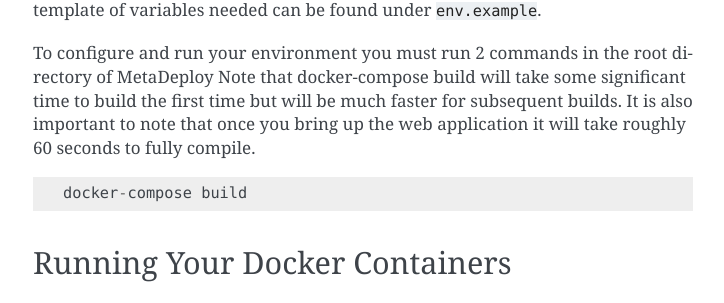
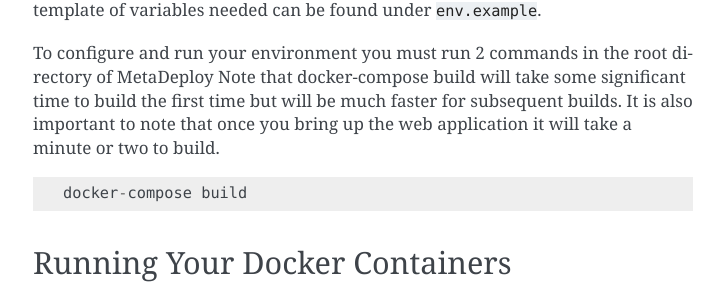
Before and after one commit to SFDO-Tooling/MetaDeploy, a Sphinx documentation site: the page built from docs/running_docker.rst, in a window 1280 px wide and 900 px high, scrolled down 3793 px. Shown: the part 219-522 px from the top of the window, without its empty margins (387-1111 px from the left). Built offline with Sphinx 7.4.7, drawn with Linux system fonts in a browser that asks for light colours.

Commit message:
Update docs/running_docker.rst
Co-Authored-By: James Estevez <jestevez@salesforce.com>

```diff
--- a/docs/running_docker.rst
+++ b/docs/running_docker.rst
@@ -174,7 +174,7 @@
 To configure and run your environment you must run 2 commands in the root directory of MetaDeploy
 Note that docker-compose build will take some significant time to build the first time but will
 be much faster for subsequent builds. It is also important to note that once you bring
-up the web application it will take roughly 60 seconds to fully compile.
+up the web application it will take a minute or two to build.
 ::
 
     docker-compose build
```
